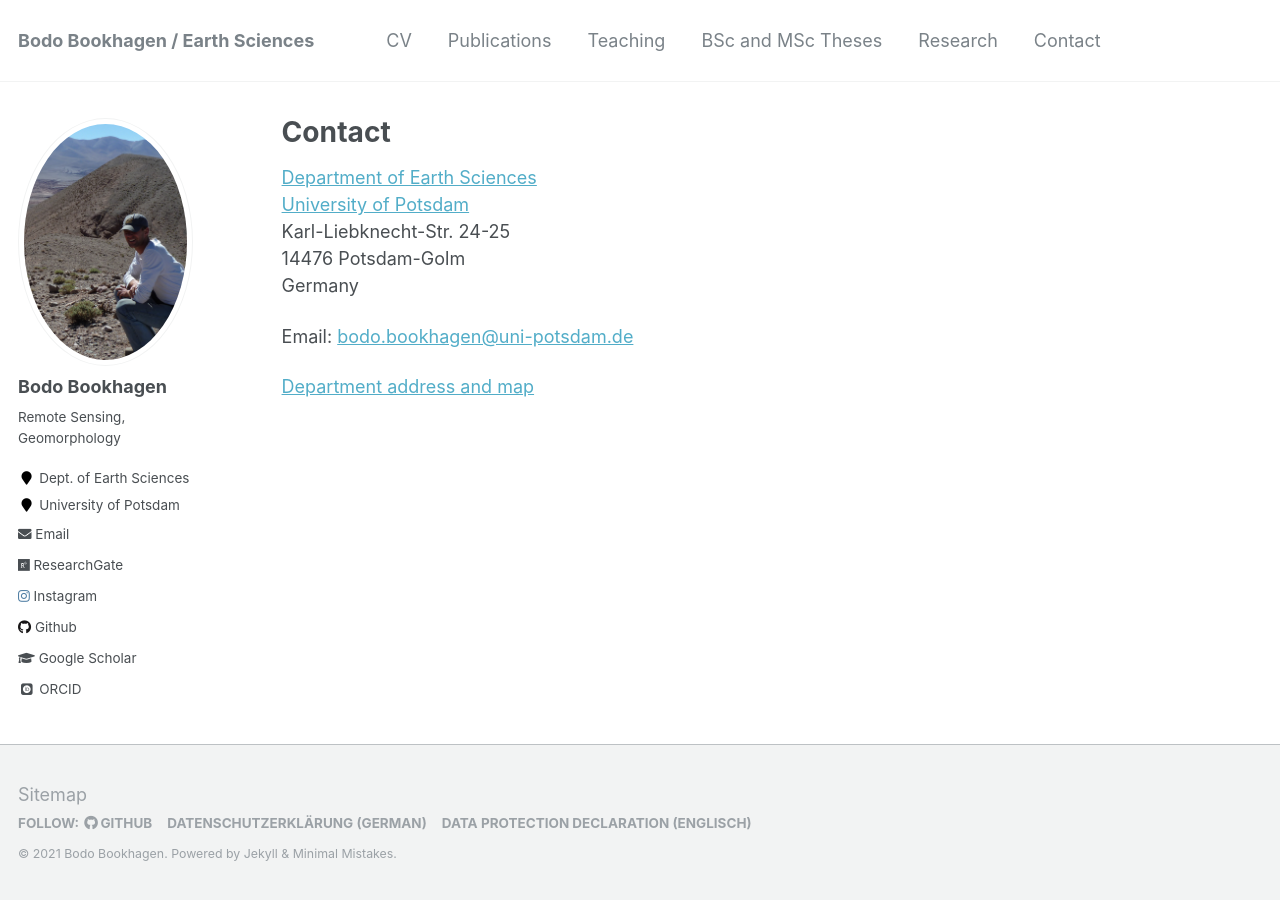
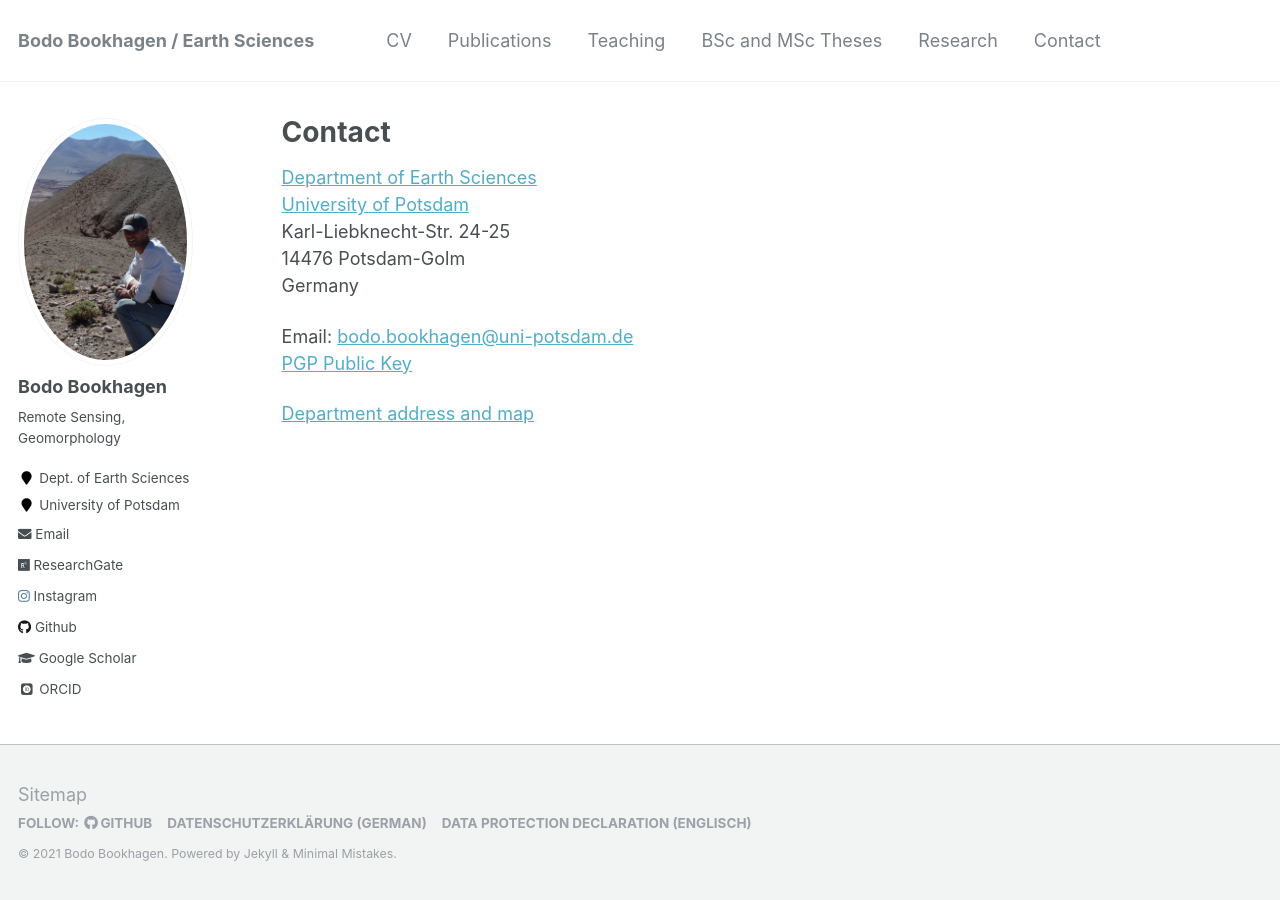
Before and after one commit to BodoBookhagen/BodoBookhagen.github.io, a Jekyll site: the page built from _pages/contact.md, in a window 1280 px wide. Built offline with Jekyll 4.4.1, drawn with Linux system fonts in a browser that asks for light colours; some web fonts are replaced.

Commit message:
Jan-09 2021

```diff
--- a/_pages/contact.md
+++ b/_pages/contact.md
@@ -10,6 +10,7 @@ Karl-Liebknecht-Str. 24-25<br>
 14476 Potsdam-Golm<br>
 Germany<br>
 
-Email: [bodo.bookhagen@uni-potsdam.de](mailto:bodo.bookhagen@uni-potsdam.de)
+Email: [bodo.bookhagen@uni-potsdam.de](mailto:bodo.bookhagen@uni-potsdam.de)<br>
+[PGP Public Key]('Bodo Bookhagen bodo.bookhagen@uni-potsdam.de (0x353E2C2F73B640A5) pub.asc')
 
 [Department address and map](http://www.geo.uni-potsdam.de/contact.html)
```
